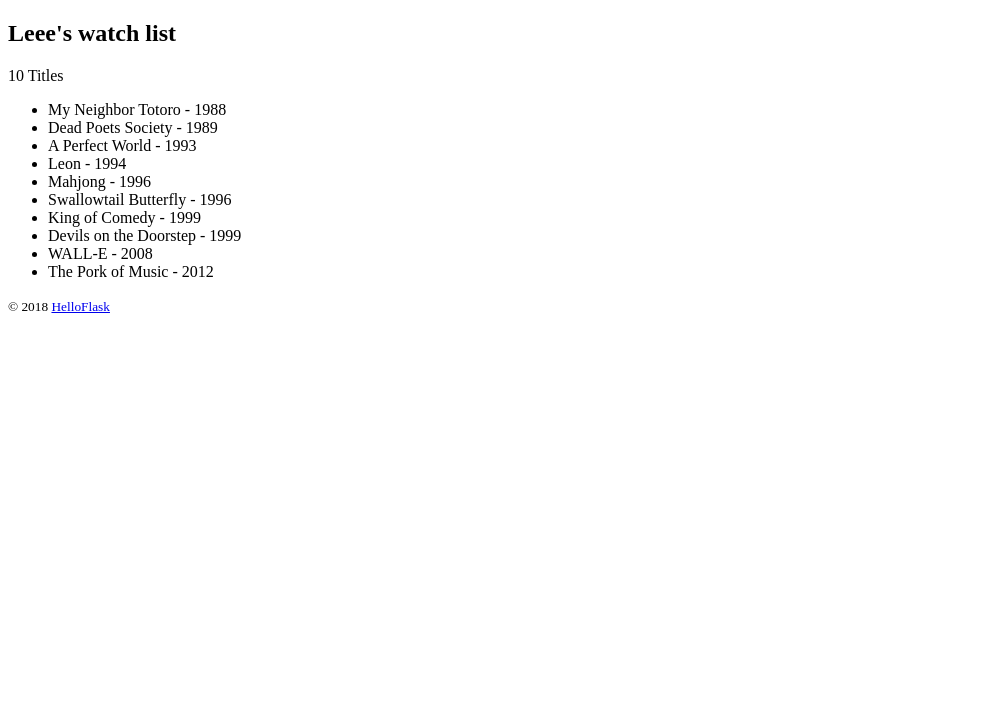
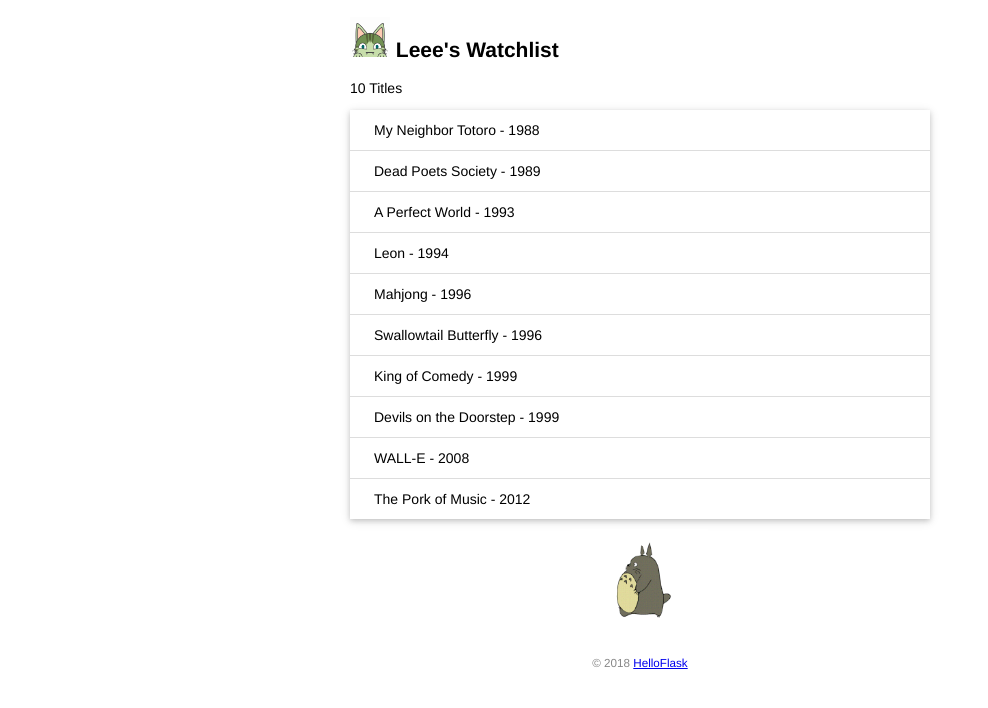
Before and after one commit to Jinqiao-Li/watchlist, a Flask app: page / in a window 1280 px wide. Shown: the top 708 px of the page, without its empty margins (0-988 px from the left). Run offline with Flask 3, Linux system fonts and the light colour scheme.

Commit message:
Add static files

```diff
--- /dev/null
+++ b/static/style.css
@@ -0,0 +1,48 @@
+/* 页面整体 */
+body {
+    margin: auto;
+    max-width: 580px;
+    font-size: 14px;
+    font-family: Helvetica, Arial, sans-serif;
+}
+
+/* 页脚 */
+footer {
+    color: #888;
+    margin-top: 15px;
+    text-align: center;
+    padding: 10px;
+}
+
+/* 头像 */
+.avatar {
+    width: 40px;
+}
+
+/* 电影列表 */
+.movie-list {
+    list-style-type: none;
+    padding: 0;
+    margin-bottom: 10px;
+    box-shadow: 0 2px 5px 0 rgba(0, 0, 0, 0.16), 0 2px 10px 0 rgba(0, 0, 0, 0.12);
+}
+
+.movie-list li {
+    padding: 12px 24px;
+    border-bottom: 1px solid #ddd;
+}
+
+.movie-list li:last-child {
+    border-bottom:none;
+}
+
+.movie-list li:hover {
+    background-color: #f8f9fa;
+}
+
+/* 龙猫图片 */
+.totoro {
+    display: block;
+    margin: 0 auto;
+    height: 100px;
+}
--- a/templates/index.html
+++ b/templates/index.html
@@ -3,19 +3,29 @@
 
 <head>
         <meta charset="utf-8">
-        <title>{{ name }}'s watch list </title>
+        {# {{ ... }} for variables #}
+        <title>
+            {{ name }}'s watch list
+        </title>
+        <link rel="icon" href="{{ url_for('static', filename='images/favicon.png') }}">
+        <link rel="stylesheet" href="{{ url_for('static', filename='style.css') }}" type="text/css">
 </head>
 
 <body>
-    {# {{ ... }} for variables #}
-    <h2>{{ name }}'s watch list</h2>
+
+    <h2>
+        <img alt="Avatar" class="avatar" src="{{ url_for('static', filename='images/avatar.png') }}">
+        {{ name }}'s Watchlist
+    </h2>
     <p>{{ movies|length }} Titles</p>
 
-    <ul>
+    <ul class="movie-list">
         {% for movie in movies %}
         <li>{{ movie.title }} - {{ movie.year }}</li>
         {% endfor %}
     </ul>
+    <img alt="Walking Totoro" class="totoro" src="{{ url_for('static', filename='images/totoro.gif') }}">
+
     <footer>
         <small>&copy; 2018 <a href="http://helloflask.com/book/3">HelloFlask</a></small>
     </footer>
```
Also changed, not shown: static/images/Jinqiao_Li.JPG (added), static/images/avatar.png (added), static/images/favicon.png (added), static/images/totoro.gif (added).
